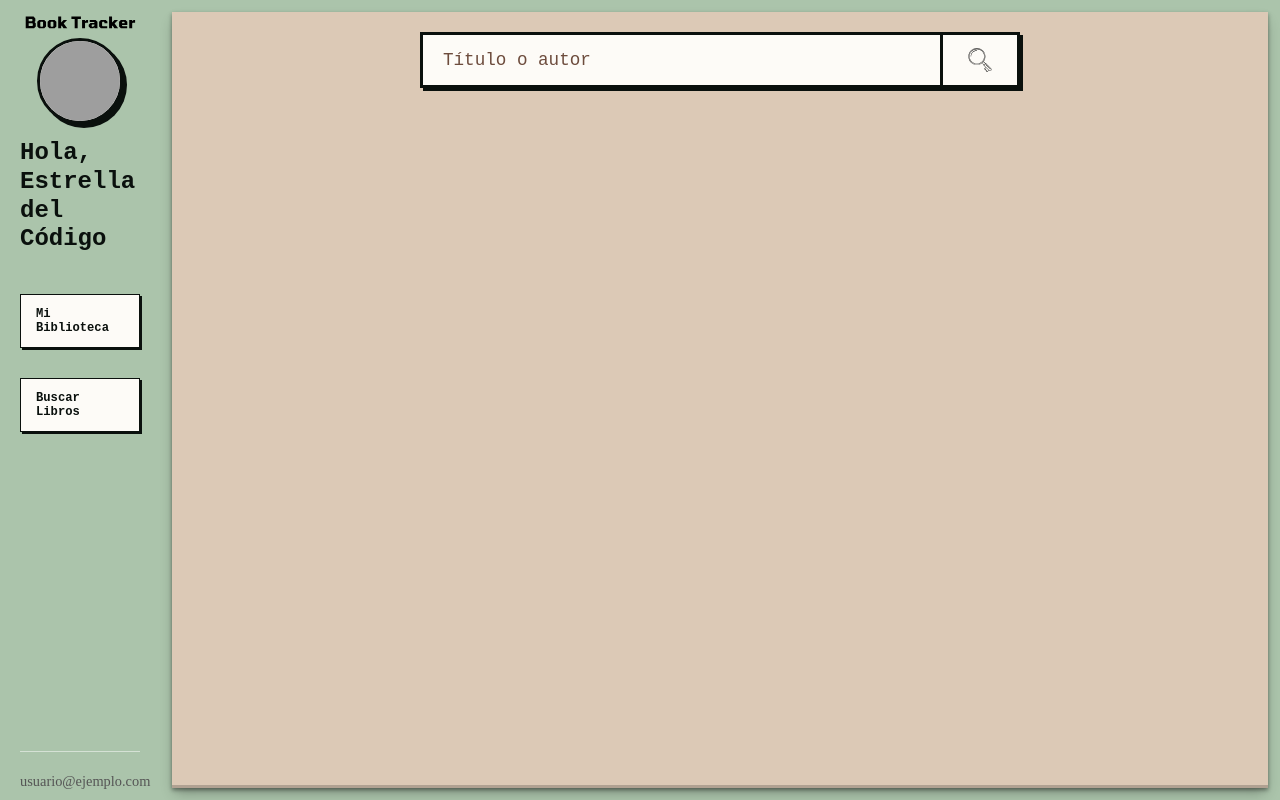
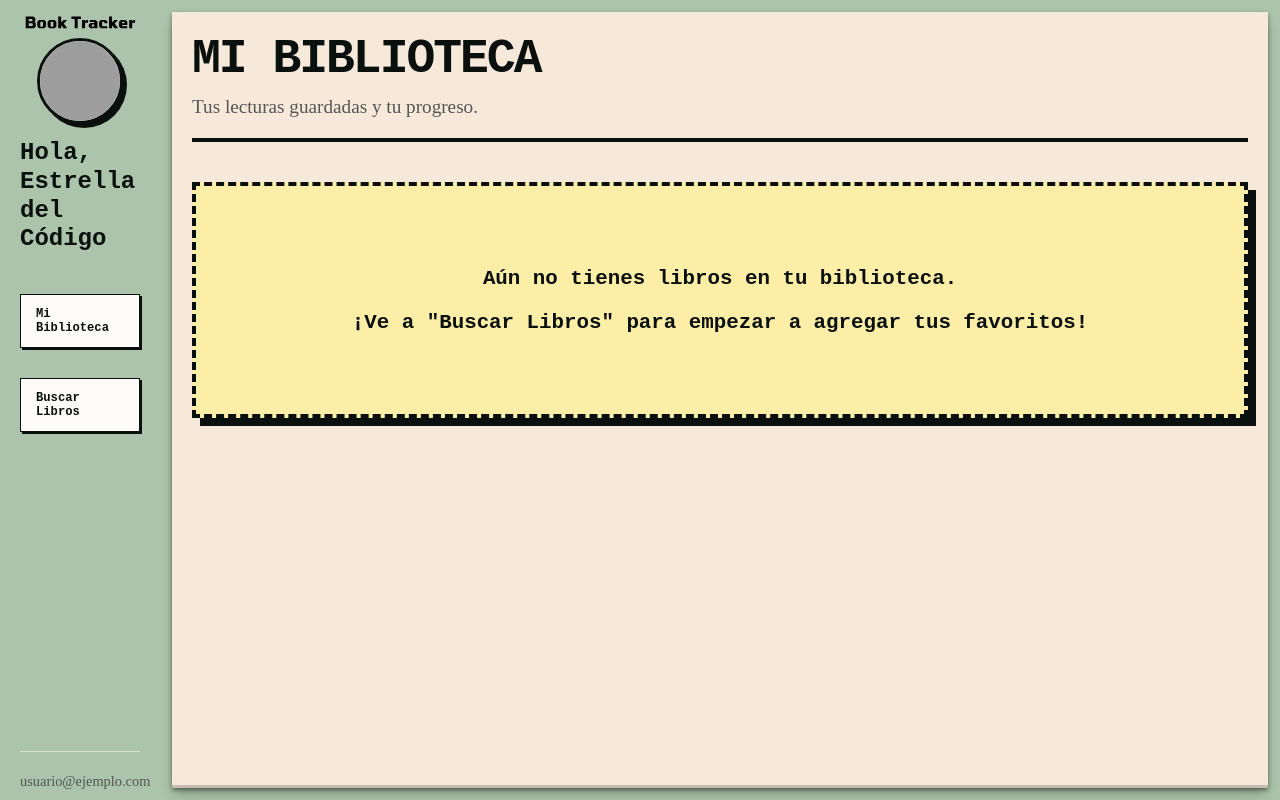
Before and after one commit to victoriamunozrobles-bot/book-tracker-frontend, a React (Vite) app in the folder book-tracker-frontend/: page / in a window 1280 px wide. Both pictures are taken after typing "name@example.com", "Sample123" into the empty fields and a click on the button "Inicia sesión". Built offline with nearby package versions, Linux system fonts and the light colour scheme; no server answers; grey boxes are pictures that could not be loaded.

Commit message:
Feat: crea componente de biblioteca y lo modifica para que sea la ruta principal.

```diff
--- a/book-tracker-frontend/src/components/App/App.css
+++ b/book-tracker-frontend/src/components/App/App.css
@@ -12,7 +12,7 @@
 }
 
 .page__main-content {
-  background-color: #dcc9b6;
+  background-color: #f7e9da;
   grid-area: mainContent;
   margin: 12px;
   padding: 20px;
--- a/book-tracker-frontend/src/components/App/App.jsx
+++ b/book-tracker-frontend/src/components/App/App.jsx
@@ -10,6 +10,7 @@ import BookSearch from "../BookSearch/BookSearch.jsx";
 import { searchBooks } from "../../utils/googleBooks.js";
 import SideBar from "../SideBar/SideBar.jsx";
 import BookGallery from "../BookGallery/BookGallery.jsx";
+import Library from "../Library/Library.jsx";
 
 function App() {
   const [loggedIn, setLoggedIn] = useState(false);
@@ -17,6 +18,7 @@ function App() {
   const [searchResults, setSearchResults] = useState([]);
   const navigate = useNavigate();
   const [currentUser, setCurrentUser] = useState({});
+  const [savedBooks, setSavedBooks] = useState([]);
 
   useEffect(() => {
     const jwt = localStorage.getItem("jwt");
@@ -40,6 +42,16 @@ function App() {
     }
   }, [navigate]);
 
+  const handleSaveBook = (bookToSave) => {
+    const isAlreadySaved = savedBooks.some((book) => book.id === bookToSave.id);
+
+    if (!isAlreadySaved) {
+      setSavedBooks([bookToSave, ...savedBooks]);
+      console.log("¡Libro guardado con éxito!", bookToSave.volumeInfo.title);
+    } else {
+      console.log("Este libro ya está en tu biblioteca.");
+    }
+  };
   const handleLogin = (email, password) => {
     auth
 
@@ -117,9 +129,22 @@ function App() {
               path="/"
               element={
                 loggedIn ? (
+                  <Library savedBooks={savedBooks} />
+                ) : (
+                  <Navigate to="/signin" replace />
+                )
+              }
+            />
+            <Route
+              path="/search"
+              element={
+                loggedIn ? (
                   <>
                     <BookSearch onSearch={handleSearch} />
-                    <BookGallery searchResults={searchResults} />
+                    <BookGallery
+                      searchResults={searchResults}
+                      onSaveBook={handleSaveBook}
+                    />
                   </>
                 ) : (
                   <Navigate to="/signin" replace />
--- a/book-tracker-frontend/src/components/BookCard/BookCard.jsx
+++ b/book-tracker-frontend/src/components/BookCard/BookCard.jsx
@@ -1,7 +1,7 @@
 import exampleImg from "../../images/example.webp";
 import add from "../../images/add-icon.svg";
 
-export default function BookCard({ book, onCardClose }) {
+export default function BookCard({ book, onCardClose, onSaveBook }) {
   const info = book.volumeInfo;
 
   const title = info.title || "Título desconocido";
@@ -37,7 +37,11 @@ export default function BookCard({ book, onCardClose }) {
           <li className="book-card__tag">{genre}</li>
         </ul>
 
-        <button className="book-card__add-button">
+        <button
+          className="book-card__add-button"
+          type="button"
+          onClick={() => onSaveBook(book)}
+        >
           <img
             className="book-card__add-icon"
             src={add}
--- a/book-tracker-frontend/src/components/BookGallery/BookGallery.jsx
+++ b/book-tracker-frontend/src/components/BookGallery/BookGallery.jsx
@@ -2,7 +2,7 @@ import { useState } from "react";
 import BookCard from "../BookCard/BookCard.jsx";
 import "./BookGallery.css";
 
-export default function BookGallery({ searchResults }) {
+export default function BookGallery({ searchResults, onSaveBook }) {
   const [selectedBook, setSelectedBook] = useState(null);
 
   return (
@@ -36,6 +36,7 @@ export default function BookGallery({ searchResults }) {
           <BookCard
             book={selectedBook}
             onCardClose={() => setSelectedBook(null)}
+            onSaveBook={onSaveBook}
           />
         </div>
       )}
--- /dev/null
+++ b/book-tracker-frontend/src/components/Library/Library.jsx
@@ -0,0 +1,24 @@
+import BookGallery from "../BookGallery/BookGallery.jsx";
+import "./library.css";
+
+export default function Library({ savedBooks }) {
+  return (
+    <section className="library">
+      <header className="library__header">
+        <h1 className="library__title">Mi Biblioteca</h1>
+        <p className="library__subtitle">
+          Tus lecturas guardadas y tu progreso.
+        </p>
+      </header>
+
+      {savedBooks.length > 0 ? (
+        <BookGallery searchResults={savedBooks} />
+      ) : (
+        <div className="library__empty-state">
+          <p>Aún no tienes libros en tu biblioteca.</p>
+          <p>¡Ve a "Buscar Libros" para empezar a agregar tus favoritos!</p>
+        </div>
+      )}
+    </section>
+  );
+}
--- /dev/null
+++ b/book-tracker-frontend/src/components/Library/library.css
@@ -0,0 +1,38 @@
+.library {
+  padding: 0;
+  max-width: 1200px;
+  margin: 0 auto;
+}
+
+.library__header {
+  margin-bottom: 40px;
+  border-bottom: 4px solid #0a100d;
+  padding-bottom: 20px;
+}
+
+.library__title {
+  font-family: monospace;
+  font-size: 3rem;
+  color: #0a100d;
+  margin: 0 0 10px 0;
+  text-transform: uppercase;
+  letter-spacing: -2px;
+}
+
+.library__subtitle {
+  font-size: 1.2rem;
+  color: #555;
+  margin: 0;
+}
+
+.library__empty-state {
+  background-color: #fceea7;
+  border: 4px dashed #0a100d;
+  padding: 60px 20px;
+  text-align: center;
+  font-family: monospace;
+  font-size: 1.3rem;
+  color: #0a100d;
+  font-weight: bold;
+  box-shadow: 8px 8px 0px #0a100d;
+}
```
